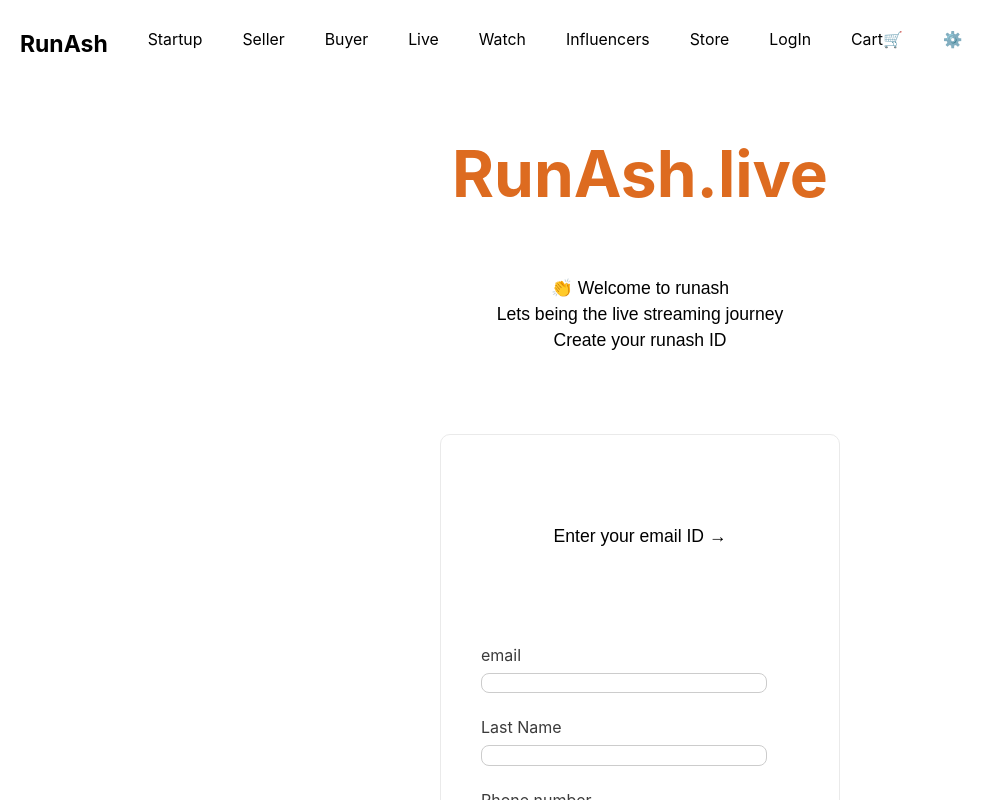
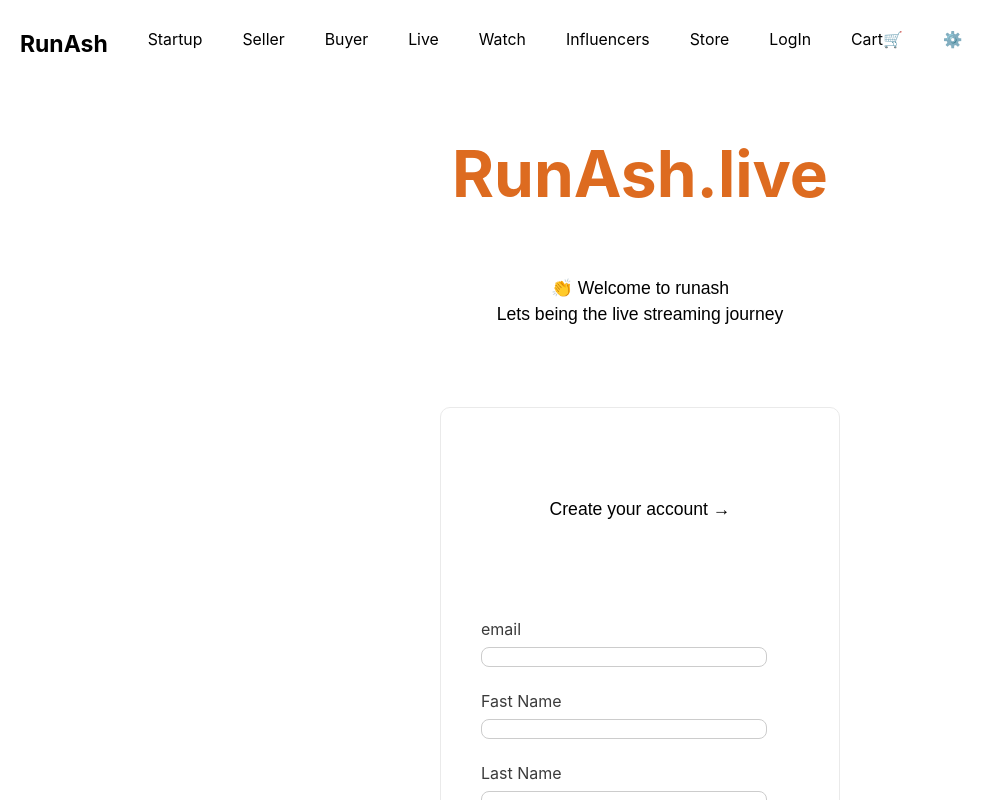
Before and after one commit to rammurmu/next, a Next.js app: page /js-form in a window 1280 px wide. Shown: the top 800 px of the page, without its empty margins (0-1004 px from the left). Built offline with nearby package versions, Linux system fonts and the light colour scheme.

Commit message:
Update js-form.js

```diff
--- a/pages/js-form.js
+++ b/pages/js-form.js
@@ -44,13 +44,15 @@ export default function PageWithJSbasedForm() {
       </h1>
 
       <p className={styles.description}>
-        👏 Welcome to runash<br />Lets being the live streaming journey<br />Create your runash ID
+        👏 Welcome to runash<br />Lets being the live streaming journey<br />
       </p>
       <div className={styles.card1}>
-      <p className={styles.description}>Enter your email ID &rarr;</p>
+      <p className={styles.description}>Create your account &rarr;</p>
       <form onSubmit={handleSubmit}>
         <label htmlFor="email">email</label>
-        <input type="text" id="continue" name="continue" required />
+        <input type="text" id="email" name="email" required />
+        <label htmlFor="fast">Fast Name</label>
+        <input type="text" id="first" name="first" required />
         <label htmlFor="last">Last Name</label>
         <input type="text" id="last" name="last" required />
         <label htmlFor="Phone number">Phone number</label>
```
